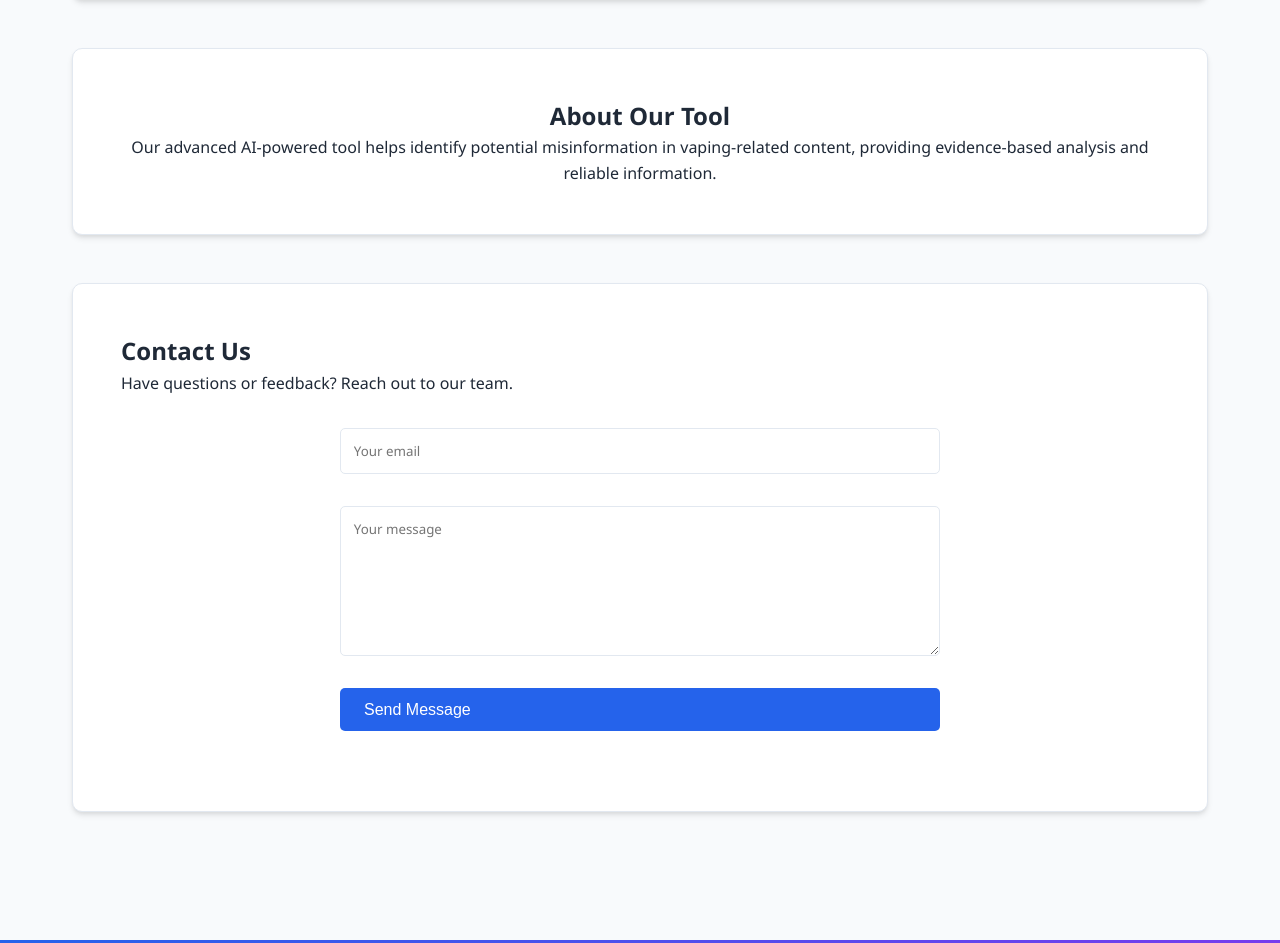
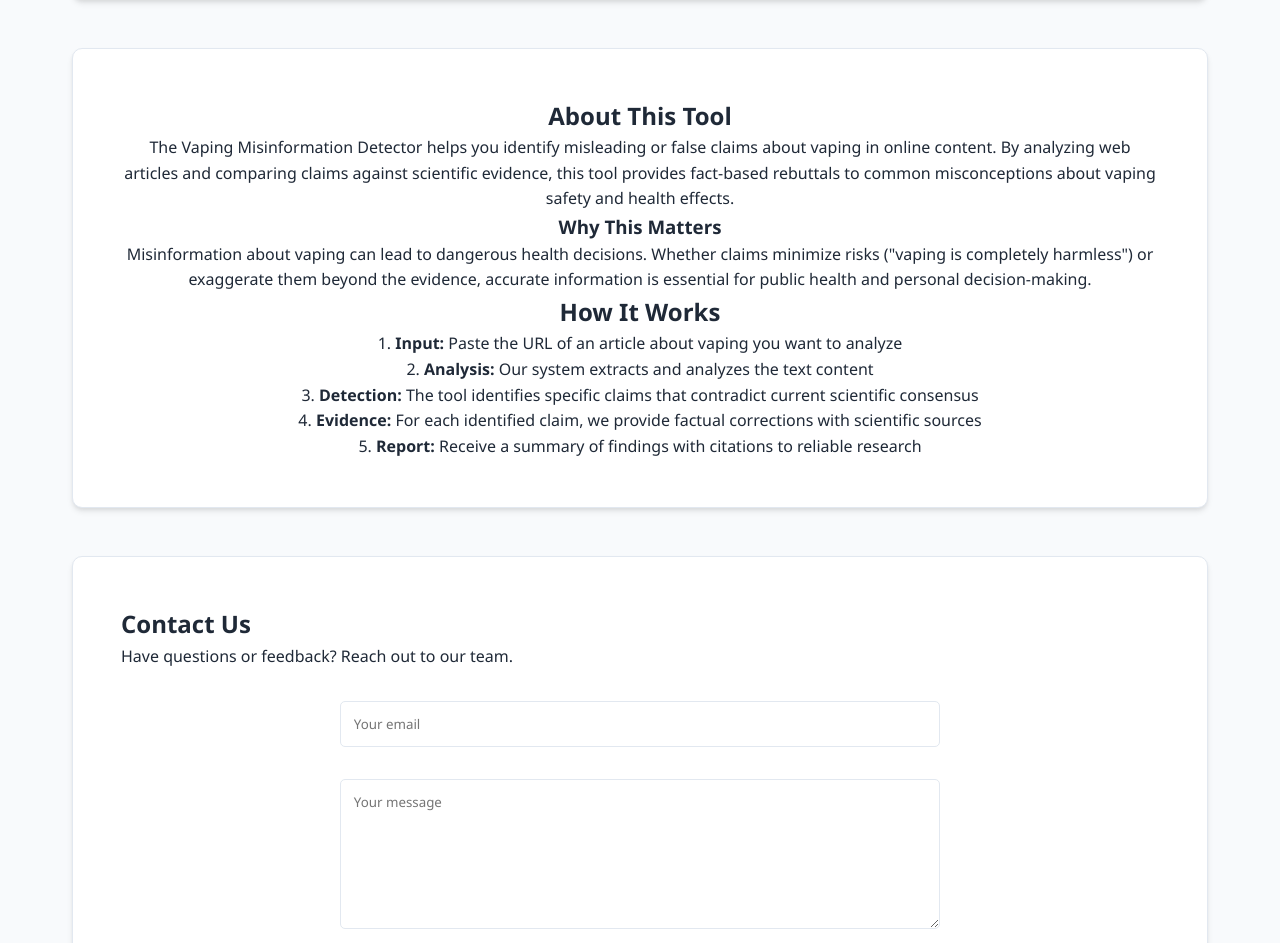
Before and after one commit to medicprolimited/mrajet, a website: page frontend/index.html in a window 1280 px wide. Shown: the part 1019-1962 px from the top of the page. Drawn offline with nearby package versions, Linux system fonts and the light colour scheme.

Commit message:
Update index.html with about this tool

```diff
--- a/frontend/index.html
+++ b/frontend/index.html
@@ -3,8 +3,8 @@
 <head>
     <meta charset="UTF-8">
     <meta name="viewport" content="width=device-width, initial-scale=1.0">
-    <meta name="description" content="Vaping Misinformation Detection Tool - Analyze and detect misinformation in vaping-related content">
-    <title>Vaping Misinformation Detector</title>
+    <meta name="description" content="Vaping Misinformation Detection Tool (Beta) - Analyze and detect misinformation in vaping-related content">
+    <title>Vaping Misinformation Detector (Beta)</title>
     <link rel="stylesheet" href="/styles/main.css">
     <!-- Add Font Awesome for icons -->
     <link rel="stylesheet" href="https://cdnjs.cloudflare.com/ajax/libs/font-awesome/6.0.0/css/all.min.css">
@@ -13,7 +13,7 @@
     <header>
         <nav>
             <div class="logo">
-                <h1>Vaping Misinformation Detector</h1>
+                <h1>Vaping Misinformation Detector (Beta)</h1>
             </div>
             <div class="nav-links">
                 <a href="#" class="active">Home</a>
@@ -26,7 +26,7 @@
     <main>
         <section class="hero">
             <h2>Detect Vaping Misinformation</h2>
-            <p>Analyze articles and content for potential misinformation about vaping</p>
+            <p>Analyze articles and content for potential misinformation about vaping. Version: Beta 0.1</p>
         </section>
 
         <section class="analysis-section" style="grid-template-columns: 1fr;">
@@ -57,9 +57,21 @@
         </section>
 
         <section id="about" class="about-section">
-            <h2>About Our Tool</h2>
-            <p>Our advanced AI-powered tool helps identify potential misinformation in vaping-related content, providing evidence-based analysis and reliable information.</p>
-        </section>
+            <h2>About This Tool</h2>
+            <p>The Vaping Misinformation Detector helps you identify misleading or false claims about vaping in online content. By analyzing web articles and comparing claims against scientific evidence, this tool provides fact-based rebuttals to common misconceptions about vaping safety and health effects.</p>
+
+            <h3>Why This Matters</h3>
+            <p>Misinformation about vaping can lead to dangerous health decisions. Whether claims minimize risks ("vaping is completely harmless") or exaggerate them beyond the evidence, accurate information is essential for public health and personal decision-making.</p>
+
+            <h2>How It Works</h2>
+            <p>
+              1. <strong>Input:</strong> Paste the URL of an article about vaping you want to analyze<br>
+              2. <strong>Analysis:</strong> Our system extracts and analyzes the text content<br>
+              3. <strong>Detection:</strong> The tool identifies specific claims that contradict current scientific consensus<br>
+              4. <strong>Evidence:</strong> For each identified claim, we provide factual corrections with scientific sources<br>
+              5. <strong>Report:</strong> Receive a summary of findings with citations to reliable research
+            </p>
+          </section>
 
         <section id="contact" class="contact-section">
             <h2>Contact Us</h2>
```
